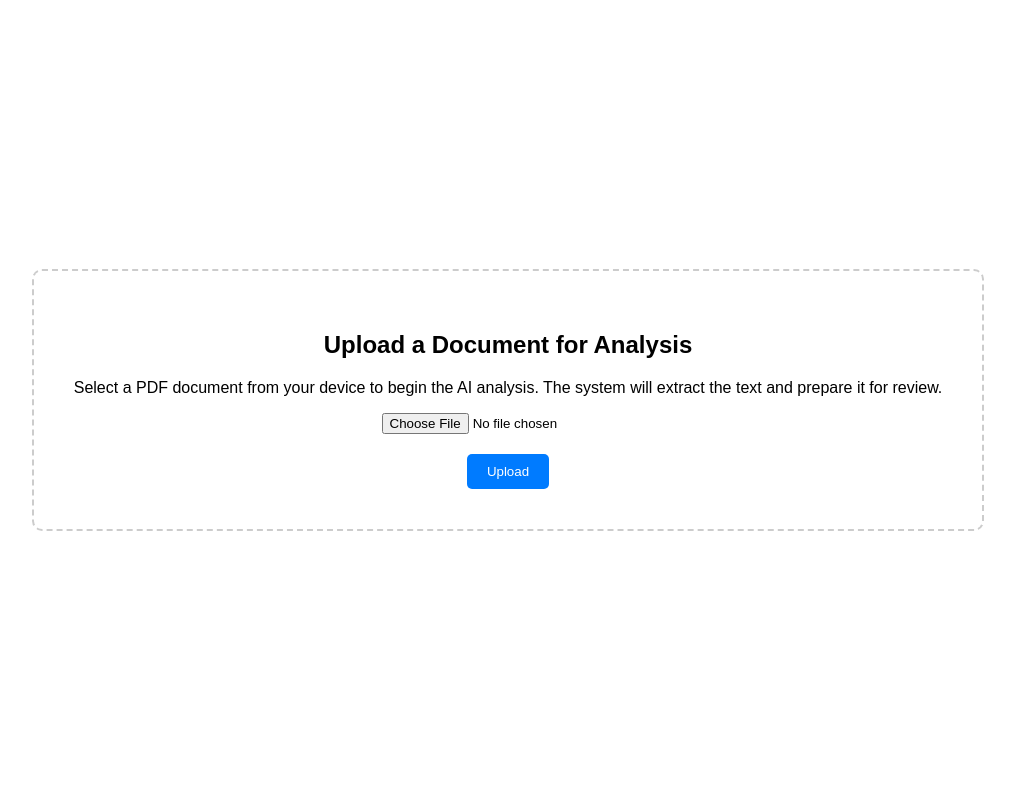
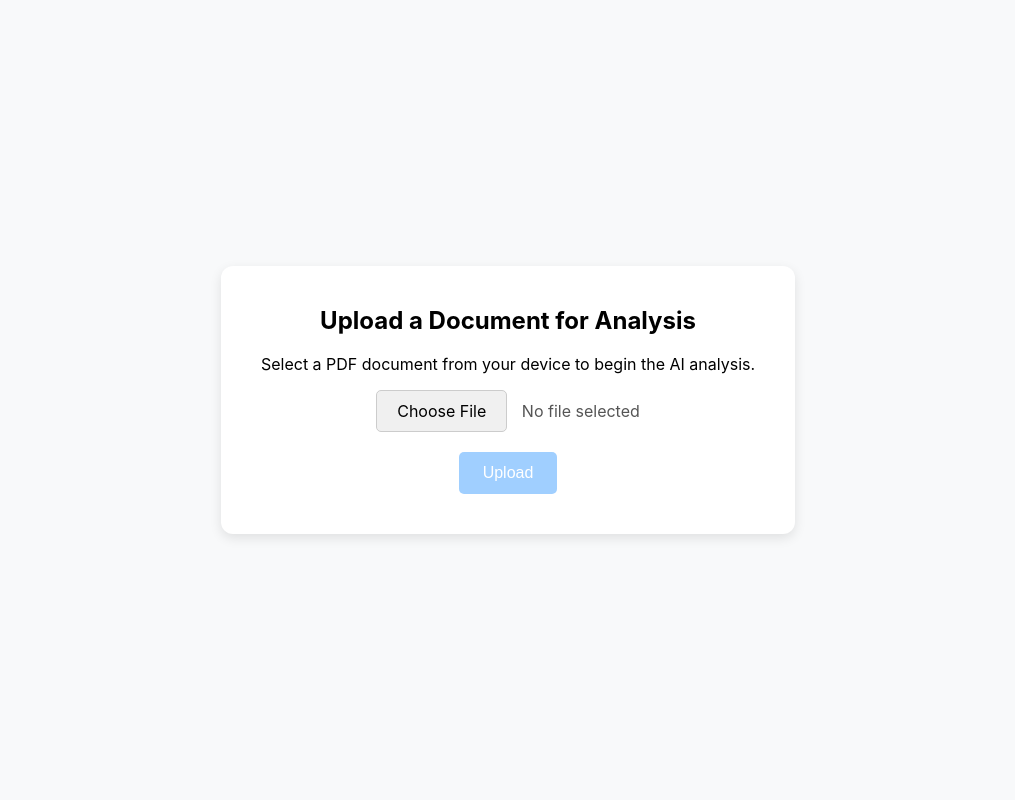
Before and after one commit to clausespy/clausespyv2, a Flask app: page /upload in a window 1280 px wide. Shown: the whole page, without its empty margins (132-1147 px from the left). Run offline with Flask 3, Linux system fonts and the light colour scheme.

Commit message:
Update upload.html

```diff
--- a/templates/upload.html
+++ b/templates/upload.html
@@ -1,4 +1,3 @@
-
 
 <!DOCTYPE html>
 <html lang="en">
@@ -8,32 +7,63 @@
     <title>ClauseSpy - Upload Document</title>
     <style>
         body {
-            font-family: sans-serif;
+            font-family: -apple-system, BlinkMacSystemFont, "Segoe UI", Roboto, Helvetica, Arial, sans-serif;
             display: flex;
             justify-content: center;
             align-items: center;
             height: 100vh;
             margin: 0;
+            background-color: #f8f9fa;
         }
         .upload-container {
             text-align: center;
-            border: 2px dashed #ccc;
+            background-color: white;
             padding: 40px;
-            border-radius: 10px;
+            border-radius: 12px;
+            box-shadow: 0 4px 12px rgba(0,0,0,0.1);
         }
-        input[type="file"] {
-            margin-bottom: 20px;
+        h2 {
+            margin-top: 0;
         }
-        input[type="submit"] {
+        /* Hide the default file input */
+        #file-upload {
+            display: none;
+        }
+        /* Style the custom button (the label) */
+        .file-upload-label {
+            display: inline-block;
             padding: 10px 20px;
+            border: 1px solid #ccc;
+            background-color: #f0f0f0;
+            border-radius: 5px;
+            cursor: pointer;
+            margin-right: 10px;
+        }
+        .file-upload-label:hover {
+            background-color: #e9e9e9;
+        }
+        #file-name {
+            color: #555;
+        }
+        /* Style the main upload/submit button */
+        #submit-button {
+            padding: 12px 24px;
             border: none;
             background-color: #007bff;
             color: white;
             border-radius: 5px;
             cursor: pointer;
+            margin-top: 20px;
+            font-size: 16px;
+            transition: background-color 0.2s;
         }
-        input[type="submit"]:hover {
+        #submit-button:hover {
             background-color: #0056b3;
+        }
+        /* Style for the disabled state of the upload button */
+        #submit-button:disabled {
+            background-color: #a0cfff;
+            cursor: not-allowed;
         }
     </style>
 </head>
@@ -41,13 +71,37 @@
 
     <div class="upload-container">
         <h2>Upload a Document for Analysis</h2>
-        <p> Select a PDF document from your device to begin the AI analysis. The system will extract the text and prepare it for review.</p>
+        <p>Select a PDF document from your device to begin the AI analysis.</p>
+
         <form action="/upload" method="post" enctype="multipart/form-data">
-            <input type="file" name="file" id="file" accept=".pdf,.doc,.docx,.txt">
+            <!-- Custom-styled file input -->
+            <label for="file-upload" class="file-upload-label">Choose File</label>
+            <span id="file-name">No file selected</span>
+            <input type="file" name="file" id="file-upload" accept=".pdf">
+
             <br>
-            <input type="submit" value="Upload">
+
+            <!-- Submit button, initially disabled -->
+            <input type="submit" value="Upload" id="submit-button" disabled>
         </form>
     </div>
 
+    <script>
+        const fileInput = document.getElementById('file-upload');
+        const fileNameSpan = document.getElementById('file-name');
+        const submitButton = document.getElementById('submit-button');
+
+        fileInput.addEventListener('change', function() {
+            // When a file is chosen, update the text and enable the button
+            if (this.files.length > 0) {
+                fileNameSpan.textContent = this.files[0].name;
+                submitButton.disabled = false;
+            } else {
+                fileNameSpan.textContent = 'No file selected';
+                submitButton.disabled = true;
+            }
+        });
+    </script>
+
 </body>
 </html>
```
